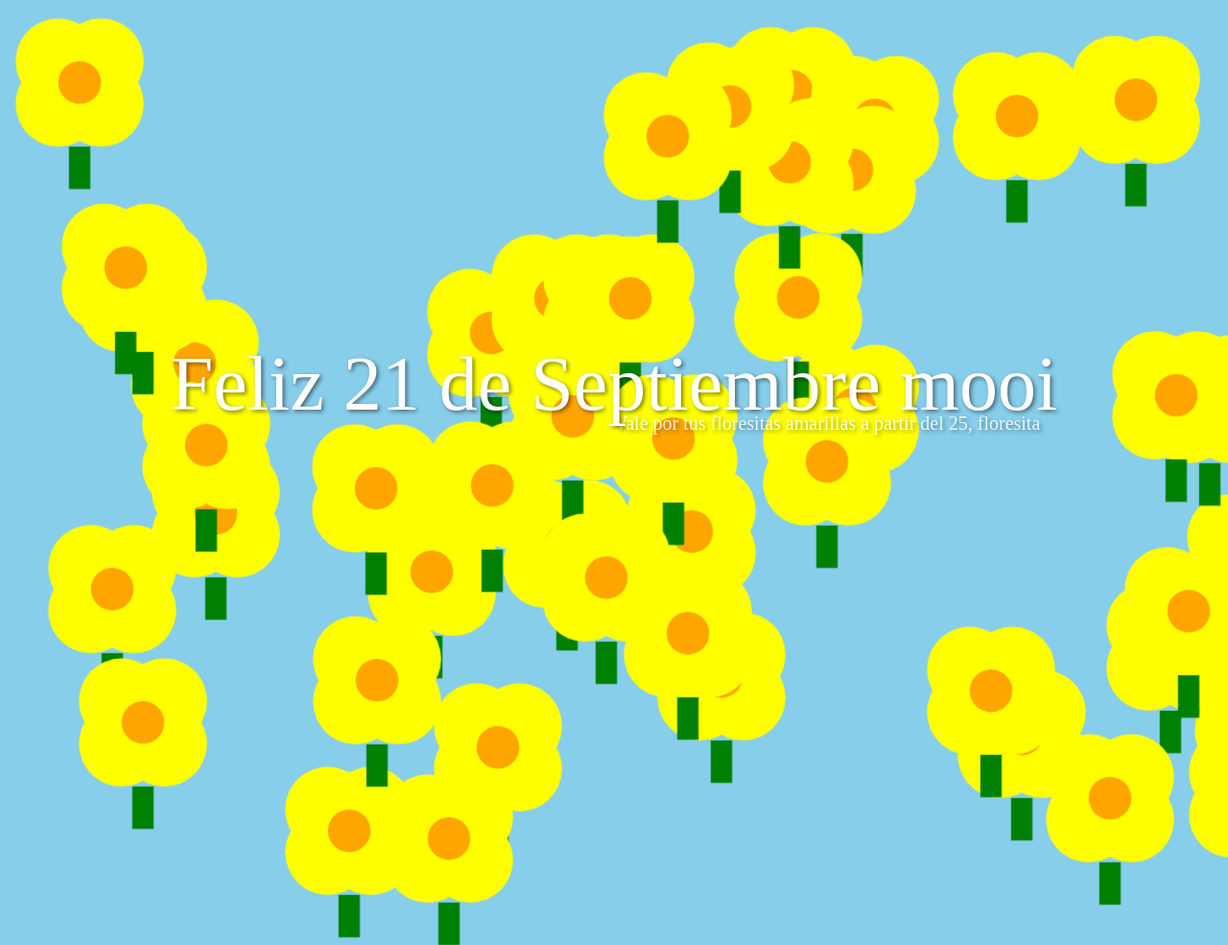
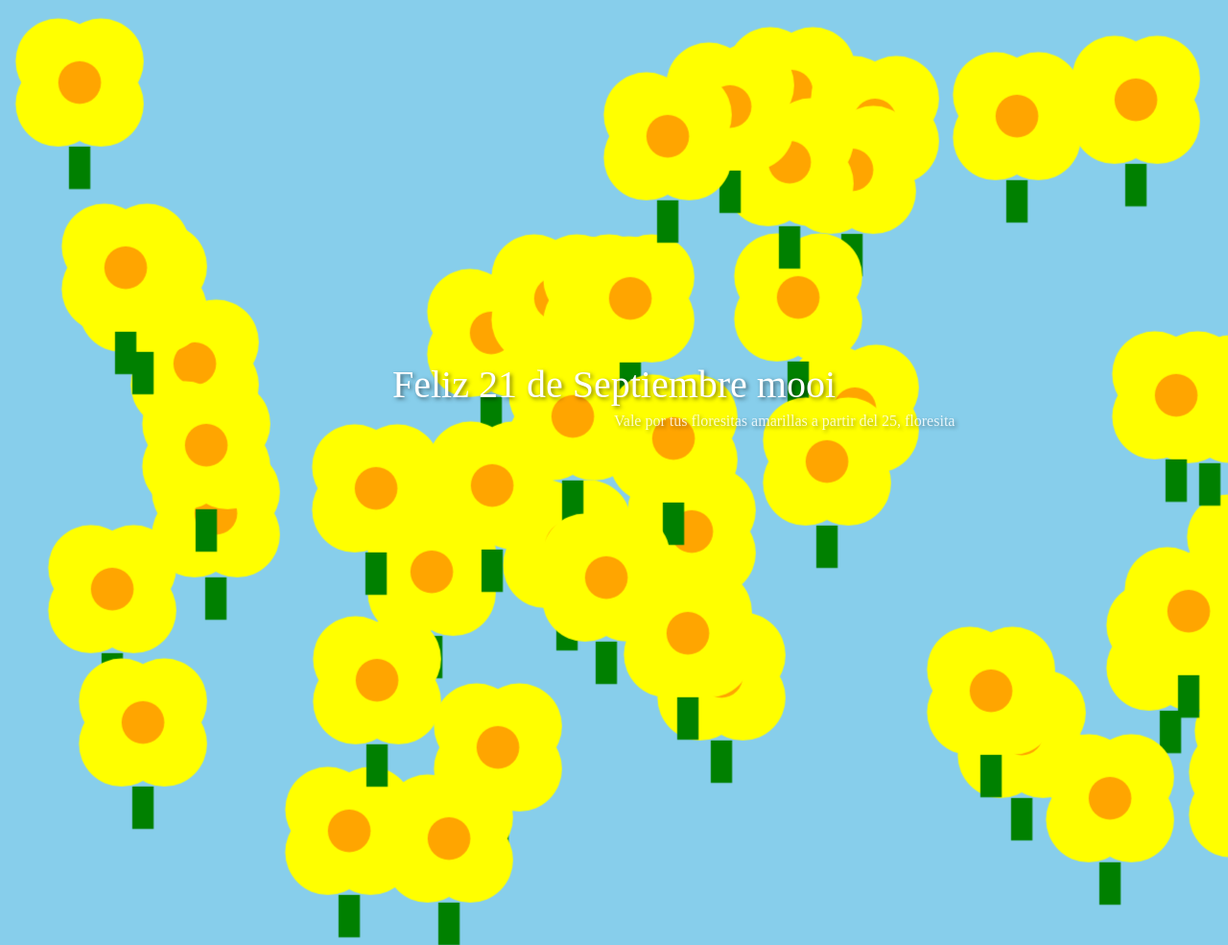
Before and after one commit to under305/flores_amarillas, a plain HTML site: page index.html in a window 1280 px wide. Shown: the top 985 px of the page at 96% size. Drawn offline with Linux system fonts and the light colour scheme.

Commit message:
corrección de texto

```diff
--- a/index.html
+++ b/index.html
@@ -38,7 +38,7 @@
 
         /* Estilos del texto "Hola Mundo" */
         .texto-hola {
-            font-size: 80px;
+            font-size: 5vh;
             color: white;
             text-align: center;
             z-index: 9999;
@@ -52,7 +52,7 @@
 
         /* Estilos del texto adicional */
         .texto-adicional {
-            font-size: 20px;
+            font-size: 2vh;
             /* Tamaño más pequeño */
             color: white;
             text-align: center;
```
